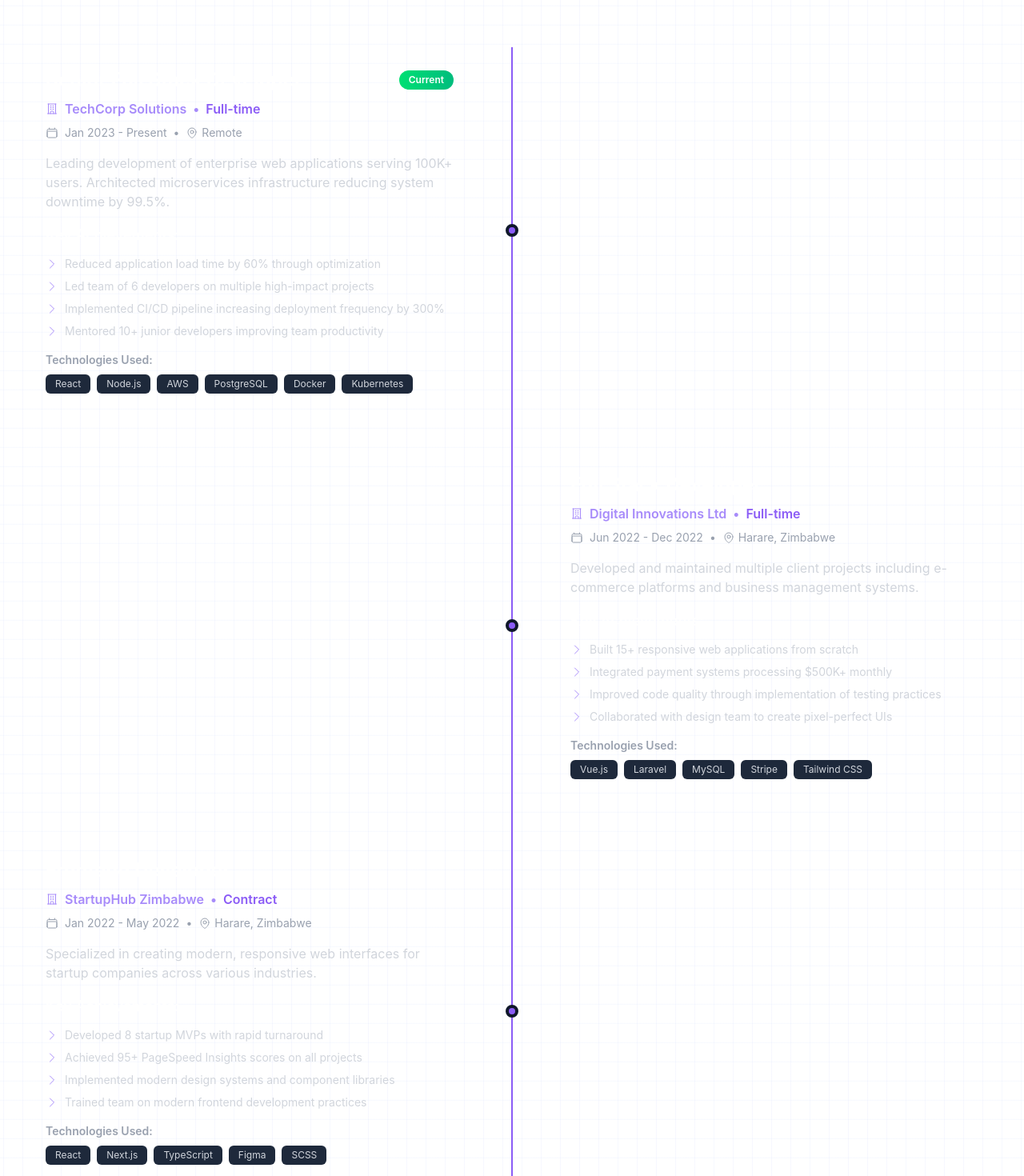
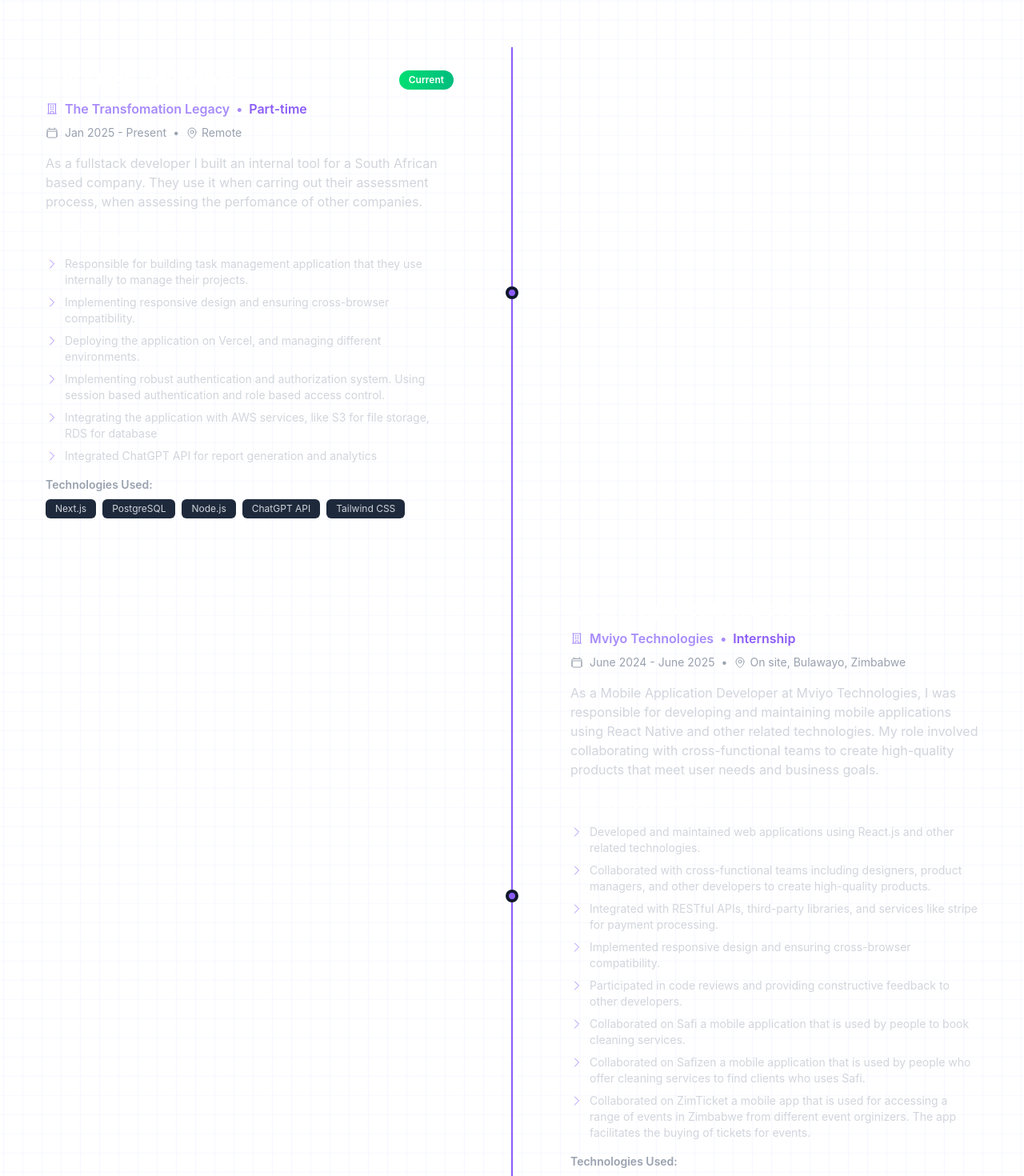
Before and after one commit to TanyaMushonga/tanyaradzwatmushonga-portifolio, a Next.js app: page / in a window 1280 px wide. Shown: the part 4400-5870 px from the top of the page at 80% size. Built offline with nearby package versions, Linux system fonts and the light colour scheme.

Commit message:
feat: Update Experience component with new roles, descriptions, and technologies

```diff
--- a/src/app/components/experience.tsx
+++ b/src/app/components/experience.tsx
@@ -1,7 +1,6 @@
 "use client";
 import { motion } from "framer-motion";
 import {
-  BriefcaseIcon,
   CalendarIcon,
   MapPinIcon,
   BuildingOfficeIcon,
@@ -11,83 +10,52 @@ import {
 const Experience = () => {
   const experiences = [
     {
-      id: 1,
-      title: "Senior Full Stack Developer",
-      company: "TechCorp Solutions",
+      id: 2,
+      title: "Full Stack Developer",
+      company: "The Transfomation Legacy",
       location: "Remote",
-      type: "Full-time",
-      duration: "Jan 2023 - Present",
+      type: "Part-time",
+      duration: "Jan 2025 - Present",
       current: true,
       description:
-        "Leading development of enterprise web applications serving 100K+ users. Architected microservices infrastructure reducing system downtime by 99.5%.",
+        "As a fullstack developer l built an internal tool for a South African based company. They use it when carring out their assessment process, when assessing the perfomance of other companies.",
       achievements: [
-        "Reduced application load time by 60% through optimization",
-        "Led team of 6 developers on multiple high-impact projects",
-        "Implemented CI/CD pipeline increasing deployment frequency by 300%",
-        "Mentored 10+ junior developers improving team productivity",
+        "Responsible for building task management application that they use internally to manage their projects.",
+        "Implementing responsive design and ensuring cross-browser compatibility.",
+        "Deploying the application on Vercel, and managing different environments.",
+        "Implementing robust authentication and authorization system. Using session based authentication and role based access control.",
+        "Integrating the application with AWS services, like S3 for file storage, RDS for database",
+        "Integrated ChatGPT API for report generation and analytics",
       ],
       technologies: [
-        "React",
+        "Next.js",
+        "PostgreSQL",
         "Node.js",
-        "AWS",
-        "PostgreSQL",
-        "Docker",
-        "Kubernetes",
+        "ChatGPT API",
+        "Tailwind CSS",
       ],
     },
     {
       id: 2,
-      title: "Full Stack Developer",
-      company: "Digital Innovations Ltd",
-      location: "Harare, Zimbabwe",
-      type: "Full-time",
-      duration: "Jun 2022 - Dec 2022",
+      title: "Mobile Application Developer",
+      company: "Mviyo Technologies",
+      location: "On site, Bulawayo, Zimbabwe",
+      type: "Internship",
+      duration: "June 2024 - June 2025",
       current: false,
       description:
-        "Developed and maintained multiple client projects including e-commerce platforms and business management systems.",
+        "As a Mobile Application Developer at Mviyo Technologies, I was responsible for developing and maintaining mobile applications using React Native and other related technologies. My role involved collaborating with cross-functional teams to create high-quality products that meet user needs and business goals.",
       achievements: [
-        "Built 15+ responsive web applications from scratch",
-        "Integrated payment systems processing $500K+ monthly",
-        "Improved code quality through implementation of testing practices",
-        "Collaborated with design team to create pixel-perfect UIs",
+        "Developed and maintained web applications using React.js and other related technologies.",
+        "Collaborated with cross-functional teams including designers, product managers, and other developers to create high-quality products.",
+        "Integrated with RESTful APIs, third-party libraries, and services like stripe for payment processing.",
+        "Implemented responsive design and ensuring cross-browser compatibility.",
+        "Participated in code reviews and providing constructive feedback to other developers.",
+        "Collaborated on Safi a mobile application that is used by people to book cleaning services.",
+        "Collaborated on Safizen a mobile application that is used by people who offer cleaning services to find clients who uses Safi.",
+        "Collaborated on ZimTicket a mobile app that is used for accessing a range of events in Zimbabwe from different event orginizers. The app facilitates the buying of tickets for events.",
       ],
-      technologies: ["Vue.js", "Laravel", "MySQL", "Stripe", "Tailwind CSS"],
-    },
-    {
-      id: 3,
-      title: "Frontend Developer",
-      company: "StartupHub Zimbabwe",
-      location: "Harare, Zimbabwe",
-      type: "Contract",
-      duration: "Jan 2022 - May 2022",
-      current: false,
-      description:
-        "Specialized in creating modern, responsive web interfaces for startup companies across various industries.",
-      achievements: [
-        "Developed 8 startup MVPs with rapid turnaround",
-        "Achieved 95+ PageSpeed Insights scores on all projects",
-        "Implemented modern design systems and component libraries",
-        "Trained team on modern frontend development practices",
-      ],
-      technologies: ["React", "Next.js", "TypeScript", "Figma", "SCSS"],
-    },
-    {
-      id: 4,
-      title: "Junior Web Developer",
-      company: "WebCraft Agency",
-      location: "Harare, Zimbabwe",
-      type: "Full-time",
-      duration: "Aug 2021 - Dec 2021",
-      current: false,
-      description:
-        "Entry-level position focusing on frontend development and learning modern web technologies.",
-      achievements: [
-        "Completed 20+ client websites with zero bugs reported",
-        "Learned and mastered React ecosystem in 3 months",
-        "Contributed to company's design system and best practices",
-        "Received 'Outstanding Newcomer' award",
-      ],
-      technologies: ["HTML5", "CSS3", "JavaScript", "React", "WordPress"],
+      technologies: ["React", "Node.js", "AWS", "PostgreSQL", "Docker"],
     },
   ];
 
```
